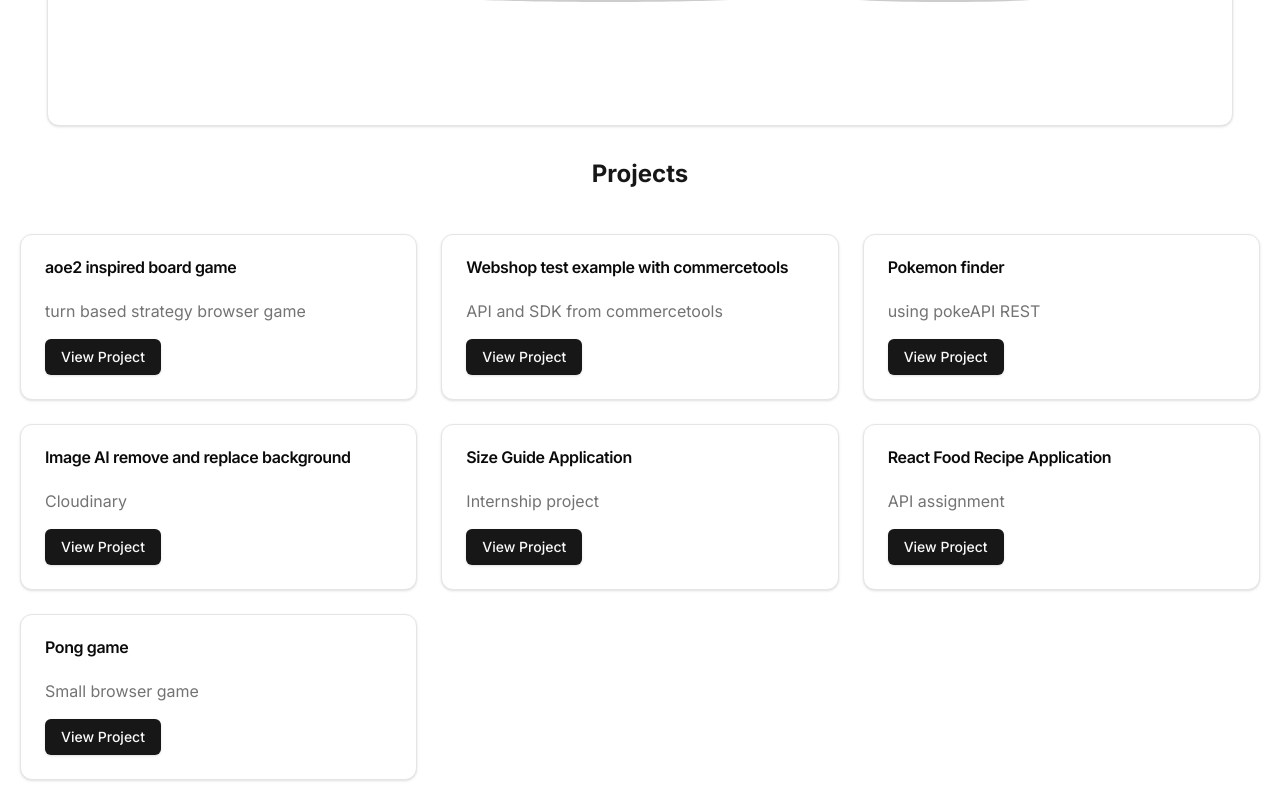
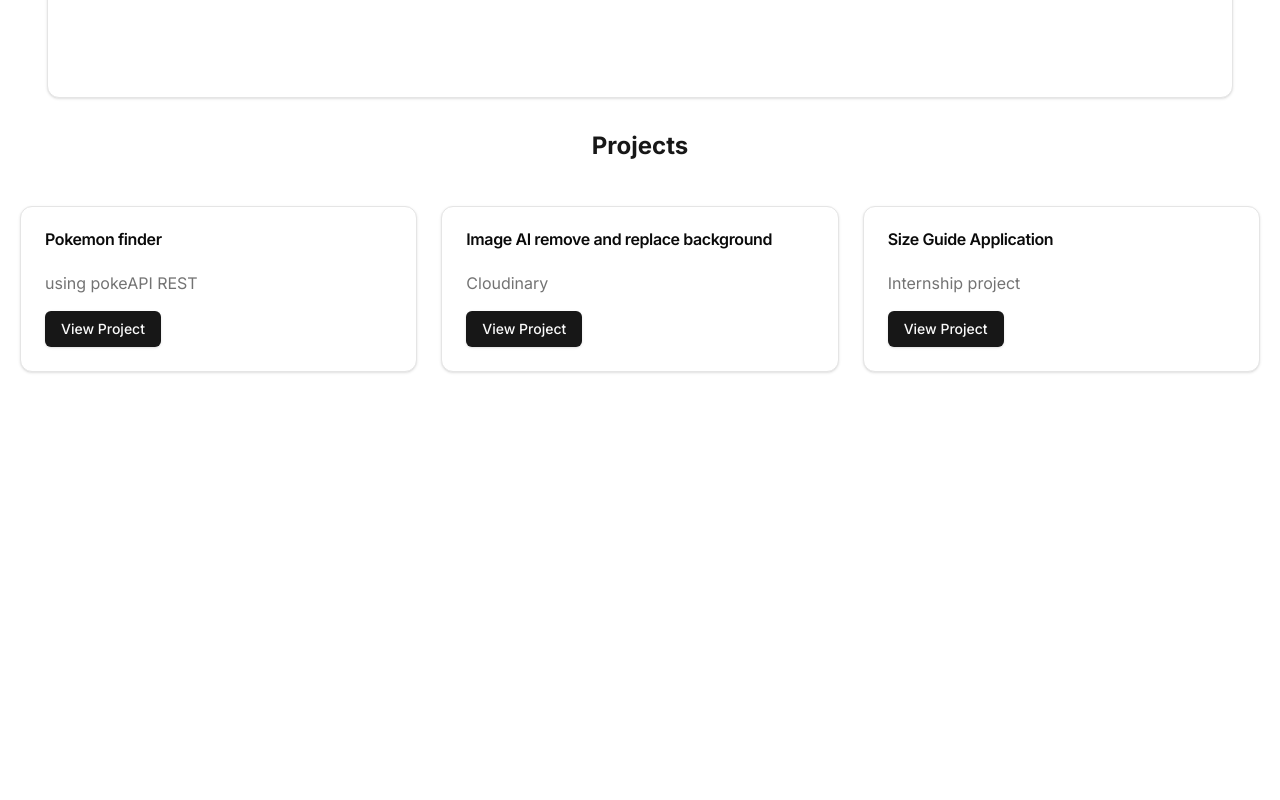
Before and after one commit to andresuarezschou/my-website-project, a Next.js app: page / in a window 1280 px wide. Shown: the part 1597-2397 px from the top of the page. After the commit the page ends 1989 px from the top, so only its background shows below. Built offline with nearby package versions, Linux system fonts and the light colour scheme.

Commit message:
deleted outdated and no longer available urls

```diff
--- a/app/page.tsx
+++ b/app/page.tsx
@@ -60,9 +60,7 @@ export default function Home() {
                 <li>
                   Interest in creating seamless UX through intuitive design and functionality.
                 </li>
-                <li>
-                  Currently immersed in learning how to build a complete web shop solution.
-                </li>
+
               </ol>
 
 
@@ -80,17 +78,6 @@ export default function Home() {
       <div className="grid gap-6 md:grid-cols-2 lg:grid-cols-3 p-5">
         {[
           {
-            title: "aoe2 inspired board game",
-            description: "turn based strategy browser game",
-            link: "https://aoe2-board-game.netlify.app/",
-          },
-          {
-            title: "Webshop test example with commercetools",
-            description: "API and SDK from commercetools",
-            link: "https://my-commerce-test-app.netlify.app/",
-          },
-
-          {
             title: "Pokemon finder",
             description: "using pokeAPI REST",
             link: "https://pokemon-data-find.netlify.app/",
@@ -104,16 +91,6 @@ export default function Home() {
             title: "Size Guide Application",
             description: "Internship project",
             link: "https://musical-twilight-75b4a5.netlify.app/",
-          },
-          {
-            title: "React Food Recipe Application",
-            description: "API assignment",
-            link: "https://reliable-tulumba-787b60.netlify.app",
-          },
-          {
-            title: "Pong game",
-            description: "Small browser game",
-            link: "https://relaxed-kitten-f8ddbb.netlify.app/",
           },
         ].map((project, index) => (
           <Card key={index}>
```
